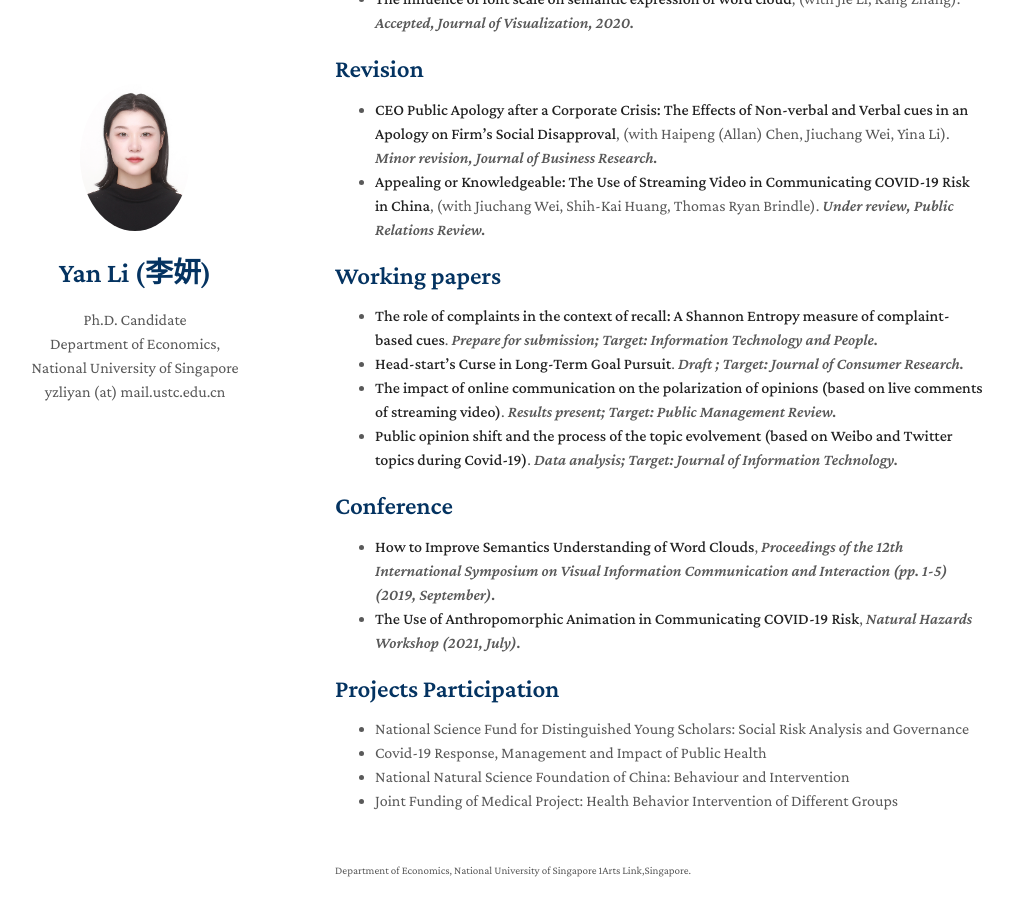
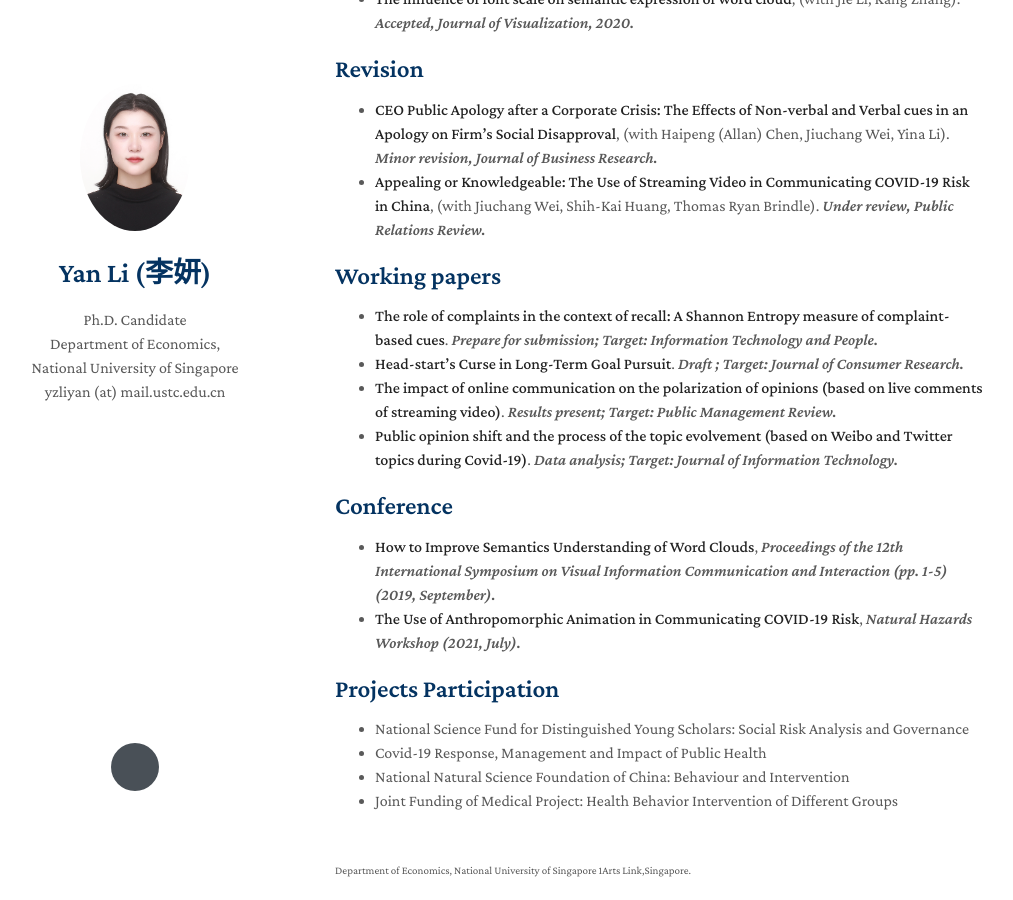
Before and after one commit to Yanli-susan/yanli-susan.github.io, a Jekyll site: the page built from index.md, in a window 1280 px wide and 900 px high, scrolled down 483 px. Shown: the whole window, without its empty margins (135-1148 px from the left). Built offline with Jekyll 4.4.1, drawn with Linux system fonts in a browser that asks for light colours; nearby versions of some CDN libraries; a style sheet for code colours, icons or effects is not loaded; our own code applies the rules of GitHub Pages for plain Markdown files.

Commit message:
Update homepage.html

```diff
--- a/_layouts/homepage.html
+++ b/_layouts/homepage.html
@@ -68,6 +68,11 @@
             <i class="ai ai-google-scholar" style="font-size:1.6rem"></i>
           </a>
           {% endif %}
+          {% if site.cv_link %}
+          <a href="{{ site.cv_link}}" target="_blank">
+            <i class="ai ai-cv" style="font-size:1.6rem"></i>
+          </a>
+          {% endif %}
           {% if site.github_link %}
           <a href="{{ site.github_link }}" target="_blank">
             <i class="fab fa-github"></i>
```
